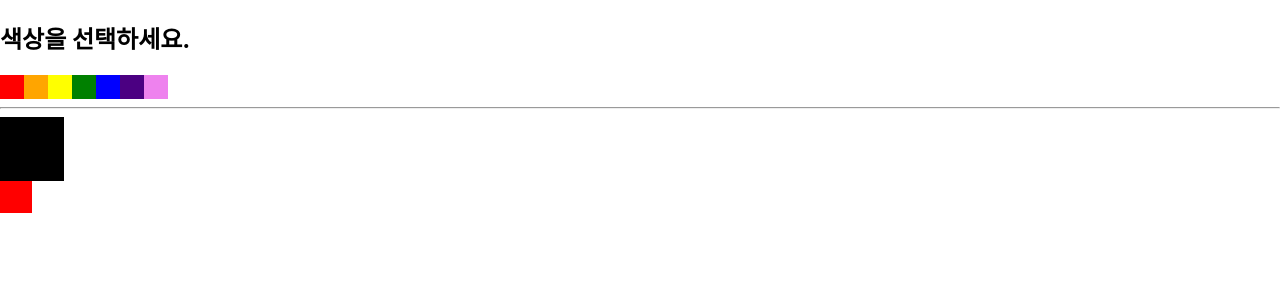
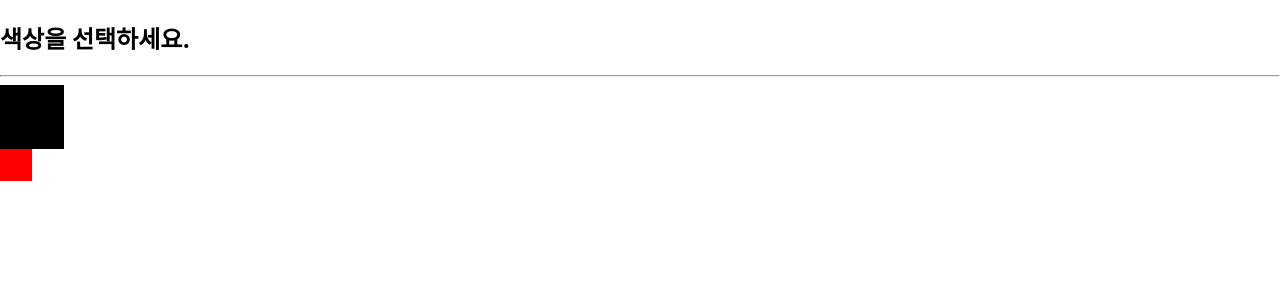
Before and after one commit to lilianaaaaa/deal-with-react, a React (Create React App) app: page / in a window 1280 px wide. Shown: the top 300 px of the page. Built offline with nearby package versions, Linux system fonts and the light colour scheme.

Commit message:
static contextType 사용하기

```diff
--- a/src/components/SelectColors.js
+++ b/src/components/SelectColors.js
@@ -1,29 +1,40 @@
-import { ColorConsumer } from "../contexts/color";
+import { Component } from "react";
+import ColorContext from "../contexts/color";
 
 const colors = ['red', 'orange', 'yellow', 'green', 'blue', 'indigo', 'violet'];
 
-const SelectColors = () => {
-    return(
-        <div>
+class SelectColors extends Component{
+    static contextType = ColorContext;
+
+    handleSetColor = color =>{
+        this.context.actions.setColor(color);
+    };
+
+    handleSetSubcolor = subcolor => {
+        this.context.actions.setSubcolor(subcolor);
+    };
+
+    render(){
+        return (
+            <div>
             <h2>색상을 선택하세요.</h2>
-            <ColorConsumer>
                 {({actions}) => (
                 <div style={{display: 'flex'}}>
                     {colors.map(color => (
                         <div key={color} style={{background: color, width: '24px', height: '24px', cursor: 'pointer'}}
-                            onClick={() => actions.setColor(color)}
+                            onClick={() => this.handleSetColor(color)}
                             onContextMenu={e => {
                                 e.preventDefault();
-                                actions.setSubcolor(color);
+                                this.handleSetSubcolor(color);
                             }}
                         />
                     ))}
                 </div>
                 )}
-            </ColorConsumer>
             <hr/>
         </div>
-    );
-};
+        )
+    }
+}
 
 export default SelectColors;
```
